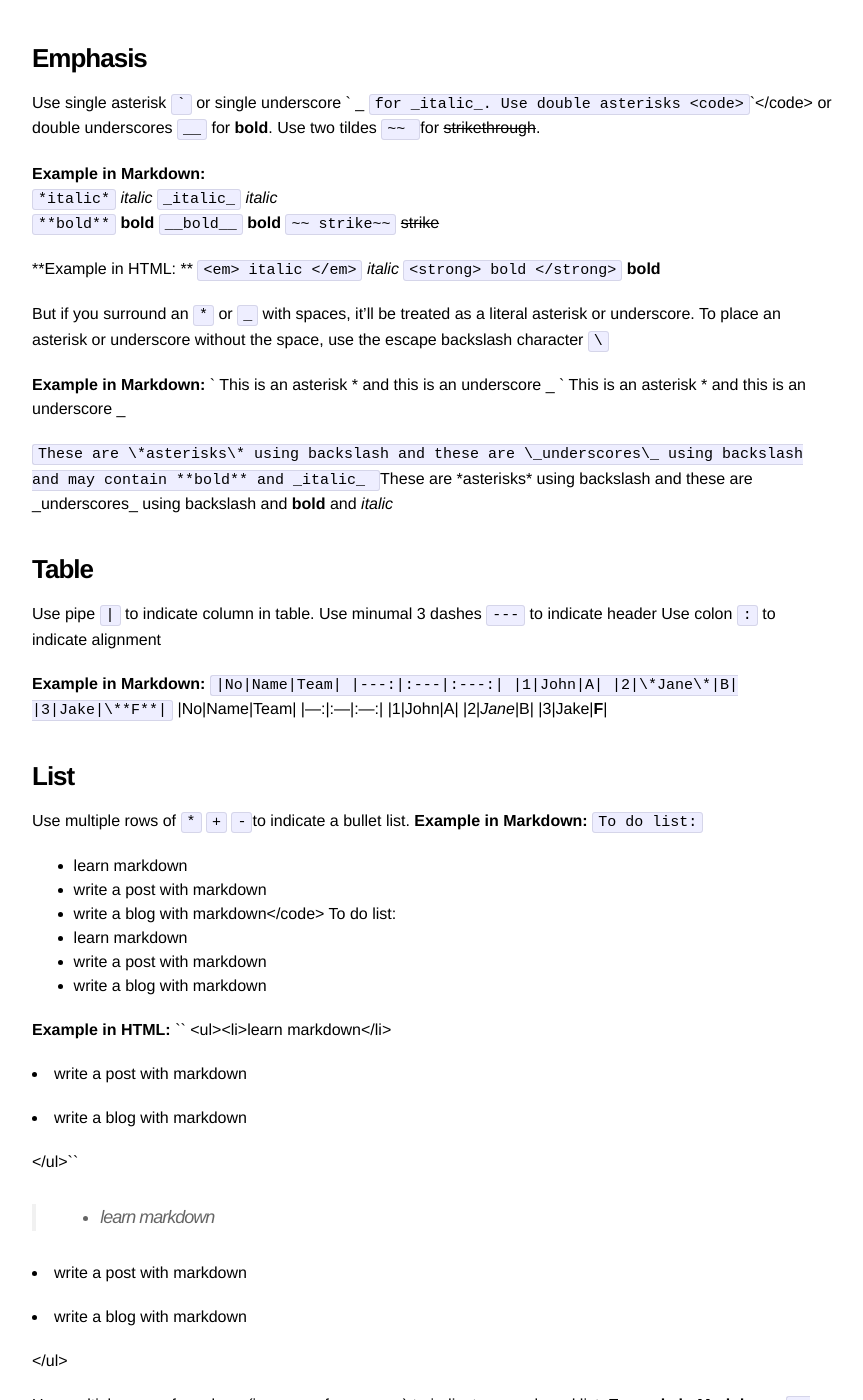
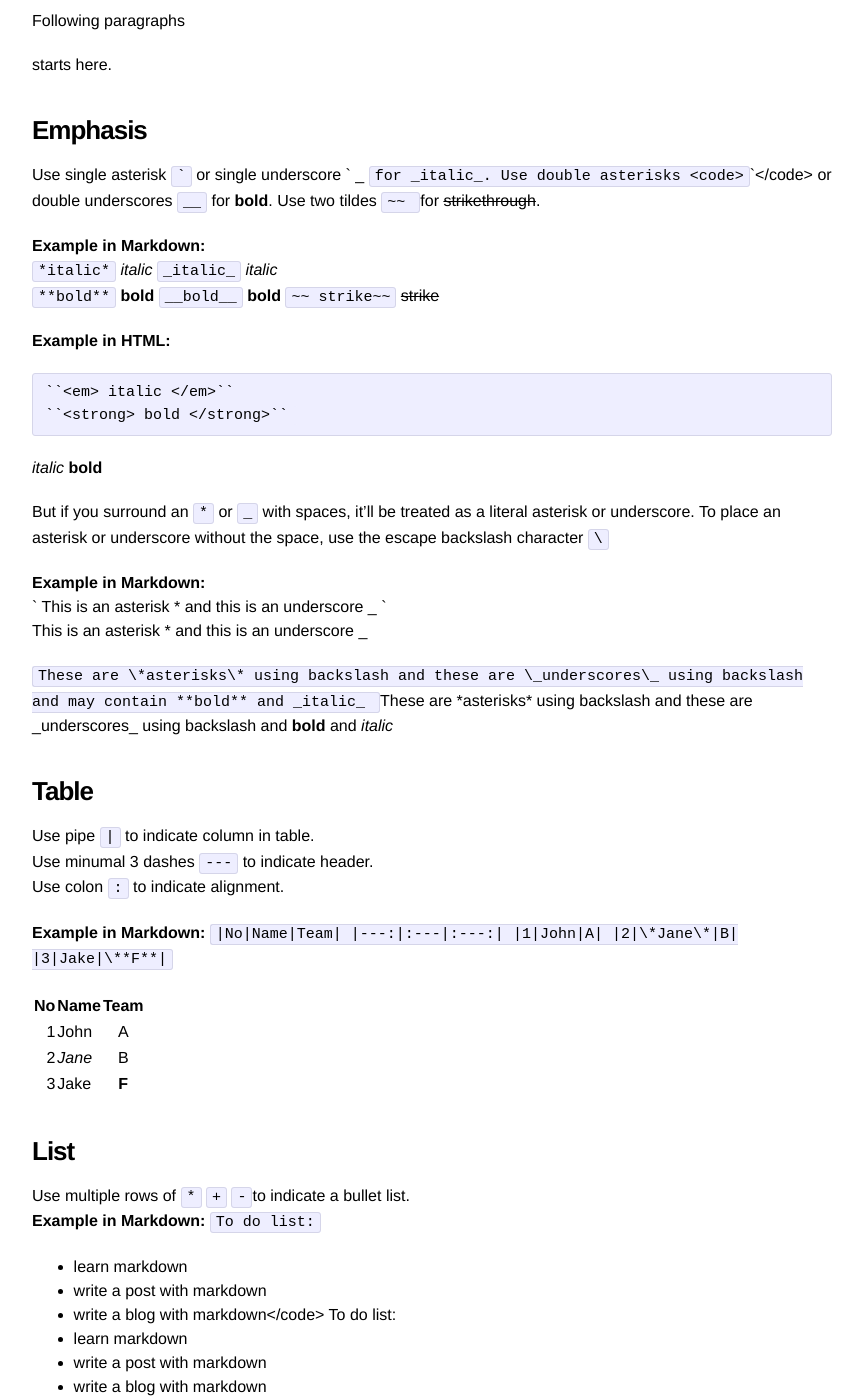
Before and after one commit to irvinleegc/irvinleegc.github.io, a Jekyll site: the page built from _posts/2017-01-09-Markdown-Syntax.md, in a window 1280 px wide and 1400 px high, scrolled down 926 px. Shown: the whole window, without its empty margins (208-1071 px from the left). Built offline with Jekyll 4.4.1, drawn with Linux system fonts in a browser that asks for light colours; some of the changed text lies outside the part shown.

Commit message:
Update 2017-01-09-Markdown-Syntax.md

````diff
--- a/_posts/2017-01-09-Markdown-Syntax.md
+++ b/_posts/2017-01-09-Markdown-Syntax.md
@@ -12,12 +12,14 @@ Use `` # `` to indicate header
 **Example in Markdown:**
 ```Markdown
 `#header1`
-```
-#header 1
 `####header4####`
-####header4####
+
 `header2`
 `-------`
+```
+
+#header 1
+####header4####
 header2
 -------
 
@@ -33,7 +35,9 @@ header2
 Following paragraphs starts here.
 
 **Example in HTML:**
+``` HTML
 `<p>Following paragraphs</p> <p>starts here.</p>`
+```
 <p>Following paragraphs</p> <p>starts here.</p>
 
 ### **Emphasis**
@@ -46,10 +50,13 @@ Use two tildes <code>~~ </code> for ~~strikethrough~~.
 `**bold**` **bold** `__bold__` __bold__
 `` ~~ strike~~ `` ~~strike~~
 
-
-**Example in HTML: **
-``<em> italic </em>`` <em> italic </em>
-``<strong> bold </strong>`` <strong> bold </strong>
+**Example in HTML:**
+``` HTML
+``<em> italic </em>``
+``<strong> bold </strong>``
+```
+<em> italic </em>
+<strong> bold </strong>
 
 But if you surround an `*` or `_` with spaces, it’ll be treated as a literal asterisk or underscore. To place an asterisk or underscore without the space, use the escape backslash character `\`
 
@@ -62,8 +69,8 @@ These are \*asterisks\* using backslash and these are \_underscores\_ using back
 
 ### **Table**
 Use pipe `|` to indicate column in table.
-Use minumal 3 dashes `---` to indicate header
-Use colon `:` to indicate alignment
+Use minumal 3 dashes `---` to indicate header.
+Use colon `:` to indicate alignment.
 
 **Example in Markdown:**
 <code>|No|Name|Team|
@@ -71,6 +78,7 @@ Use colon `:` to indicate alignment
 |1|John|A|
 |2|\*Jane\*|B|
 |3|Jake|\**F**|</code>
+
 |No|Name|Team|
 |---:|:---|:---:|
 |1|John|A|
@@ -91,10 +99,12 @@ To do list:
  - write a blog with markdown
 
 **Example in HTML:**
+```HTML
 `` <ul><li>learn markdown</li>
 <li>write a post with markdown</li>
 <li>write a blog with markdown</li></ul>``
-><ul><li>learn markdown</li>
+```
+<ul><li>learn markdown</li>
 <li>write a post with markdown</li>
 <li>write a blog with markdown</li></ul>
 
@@ -104,17 +114,20 @@ Use multiple rows of numbers (in or our of sequence) to indicate a numbered list
  1. learn markdown
  5. write a post with markdown
  3. write a blog with markdown</code>
+
 To do list:
  1. learn markdown
  3. write a post with markdown
  3. write a blog with markdown
 
 **Example in HTML:**
-`<ol>
+```HTML
+<ol>
 <li>learn markdown</li>
 <li>write a post with markdown</li>
 <li>write a blog with markdown</li>
-</ol>`
+</ol>
+```
 <ol>
 <li>learn markdown</li>
 <li>write a post with markdown</li>
@@ -129,7 +142,9 @@ This is a \`main()\` function.
 This is a `main()` function.
 
 **Example in HTML:**
+```HTML
 `This is a <code>main()</code> function.`
+```
 This is a <code>main()</code> function.
 
 Use double backticks to indicate a real a backtick `` ` ``. Any backtick within the double backticks will be treated as an actual backtick.
````
